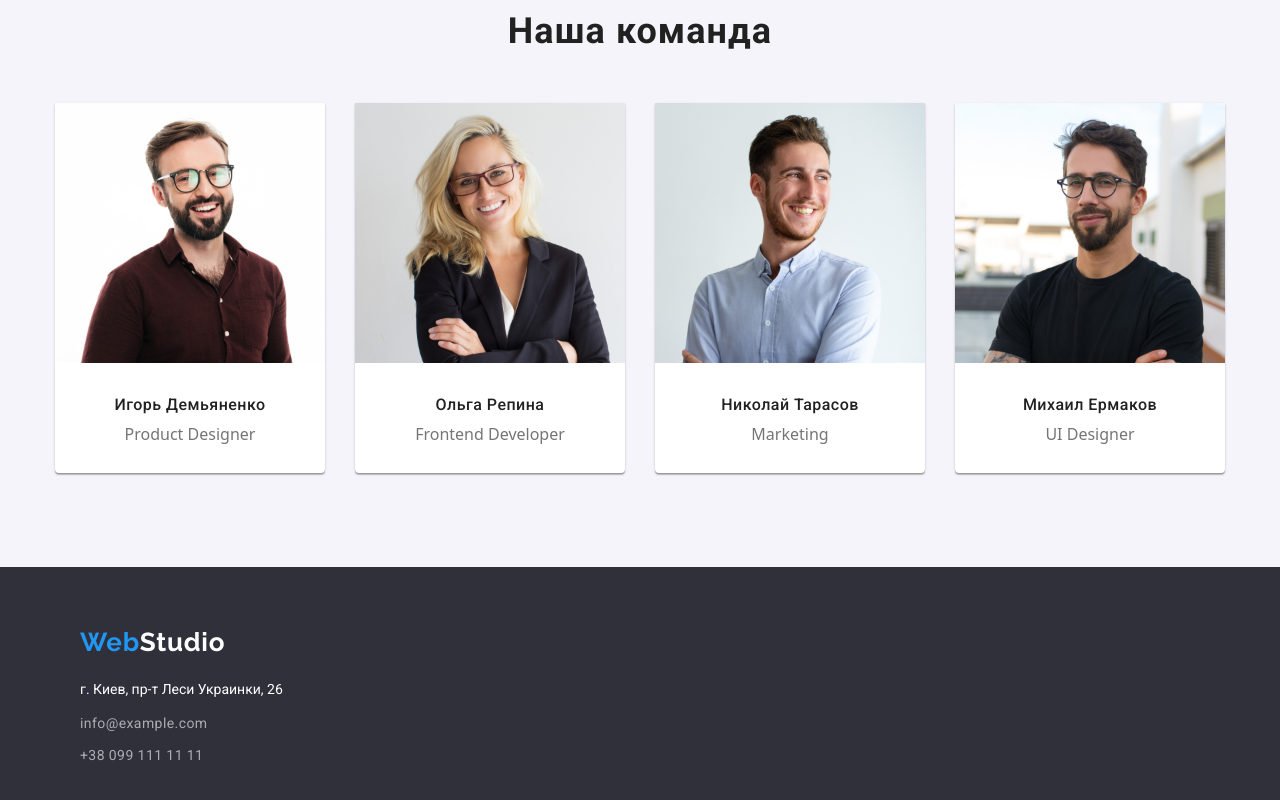
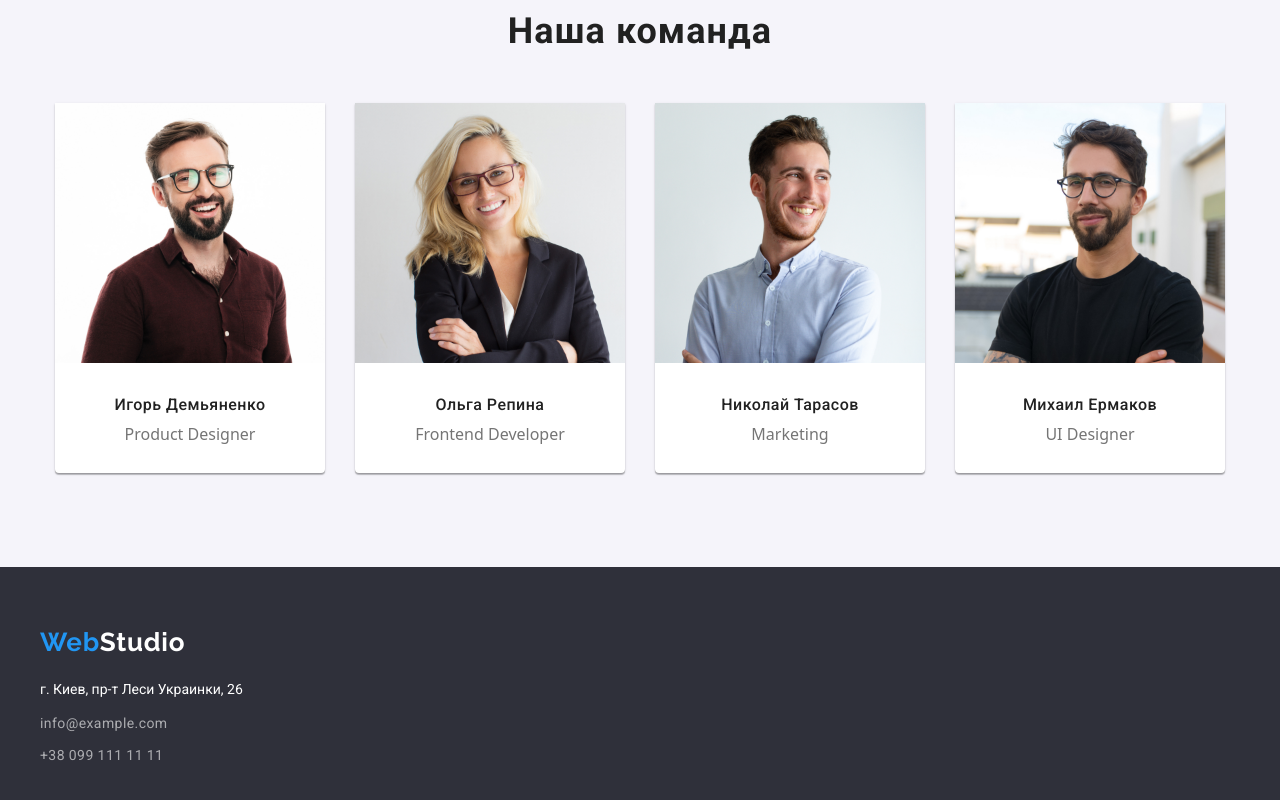
Before and after one commit to nkpn/goit-markup-hw-03, a plain HTML site: page index.html in a window 1280 px wide. Shown: the part 1531-2331 px from the top of the page. Drawn offline with nearby package versions, Linux system fonts and the light colour scheme.

Commit message:
Update style.css

```diff
--- a/css/style.css
+++ b/css/style.css
@@ -365,6 +365,10 @@ header> .container{
   padding: 60px 0;
 }
 
+.footer-list{
+  padding: 0 0;
+}
+
 .footer-item-1{
   padding-bottom: 20px;
 }
```
